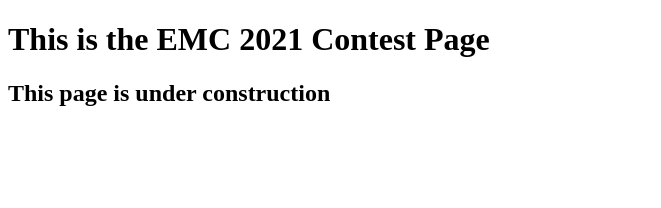
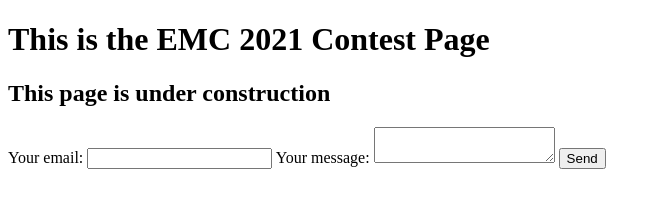
Before and after one commit to cshsmathclub/cshsmathclub.github.io, a plain HTML site: page emc/page.html in a window 1280 px wide. Shown: the whole page, without its empty margins (0-661 px from the left). Drawn offline with Linux system fonts and the light colour scheme.

Commit message:
This is a serverless test

```diff
--- a/emc/page.html
+++ b/emc/page.html
@@ -8,6 +8,20 @@
 <body>
     <h1>This is the EMC 2021 Contest Page</h1>
     <h2>This page is under construction</h2>
+    <form action="https://cshsmathclub.github.io/emc/endpoint.txt" method="POST">
+        <label>
+            Your email:
+            <input type="text" name="_replyto">
+        </label>
+        <label>
+            Your message:
+            <textarea name="message"></textarea>
+        </label>
+
+        <!-- your other form fields go here -->
+
+        <button type="submit">Send</button>
+    </form>
 </body>
 
 </html>
```
Also changed, not shown: emc/endpoint.txt (added).
